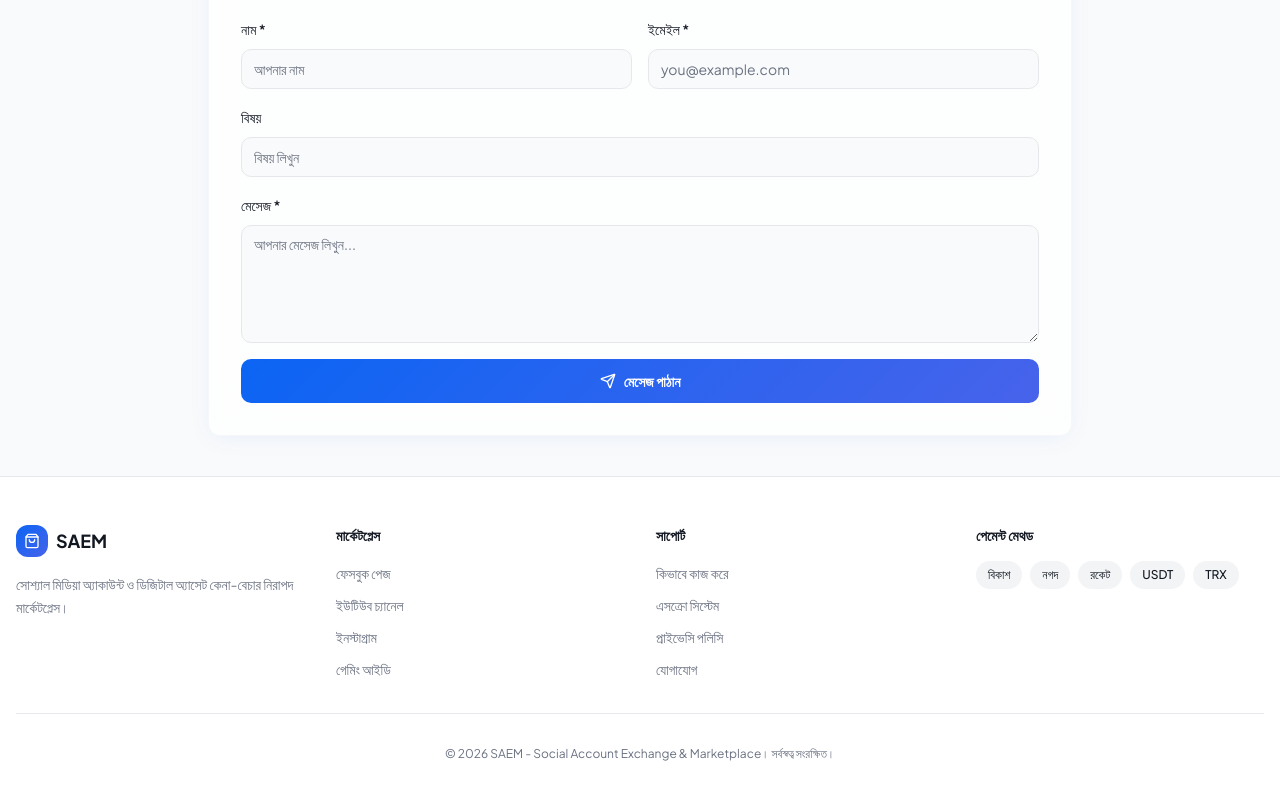
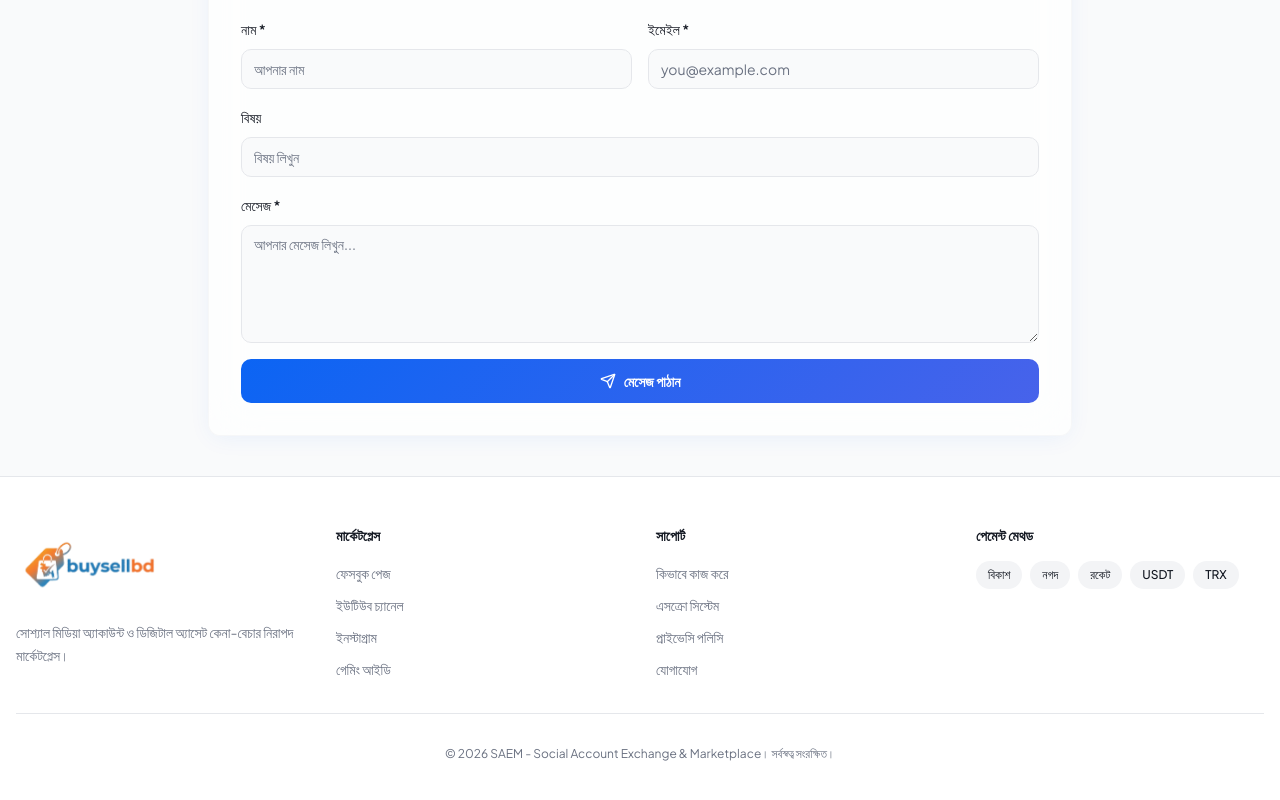
Before and after one commit to page-host/buysellbd-connect, a React (Vite) app: page /contact in a window 1280 px wide. Shown: the part 442-1242 px from the top of the page. Built offline with nearby package versions, Linux system fonts and the light colour scheme; the HTML template or start-up script is replaced by a standard one.

Commit message:
logo footer

```diff
--- a/src/components/Footer.tsx
+++ b/src/components/Footer.tsx
@@ -1,6 +1,6 @@
 import { Link } from "react-router-dom";
 import { ShoppingBag } from "lucide-react";
-
+import logo from "@/assets/eye.png";
 export function Footer() {
   return (
     <footer className="bg-card border-t border-border">
@@ -8,10 +8,11 @@ export function Footer() {
         <div className="grid grid-cols-1 md:grid-cols-4 gap-8">
           <div>
             <div className="flex items-center gap-2 mb-4">
-              <div className="w-8 h-8 rounded-lg gradient-primary flex items-center justify-center">
-                <ShoppingBag className="w-4 h-4 text-primary-foreground" />
-              </div>
-              <span className="text-lg font-bold text-foreground">SAEM</span>
+              <img
+              src={logo}
+              alt="SAEM Logo"
+              className="h-20 w-auto object-contain mix-blend-multiply"
+              />
             </div>
             <p className="text-sm text-muted-foreground leading-relaxed">
               সোশ্যাল মিডিয়া অ্যাকাউন্ট ও ডিজিটাল অ্যাসেট কেনা-বেচার নিরাপদ মার্কেটপ্লেস।
```
